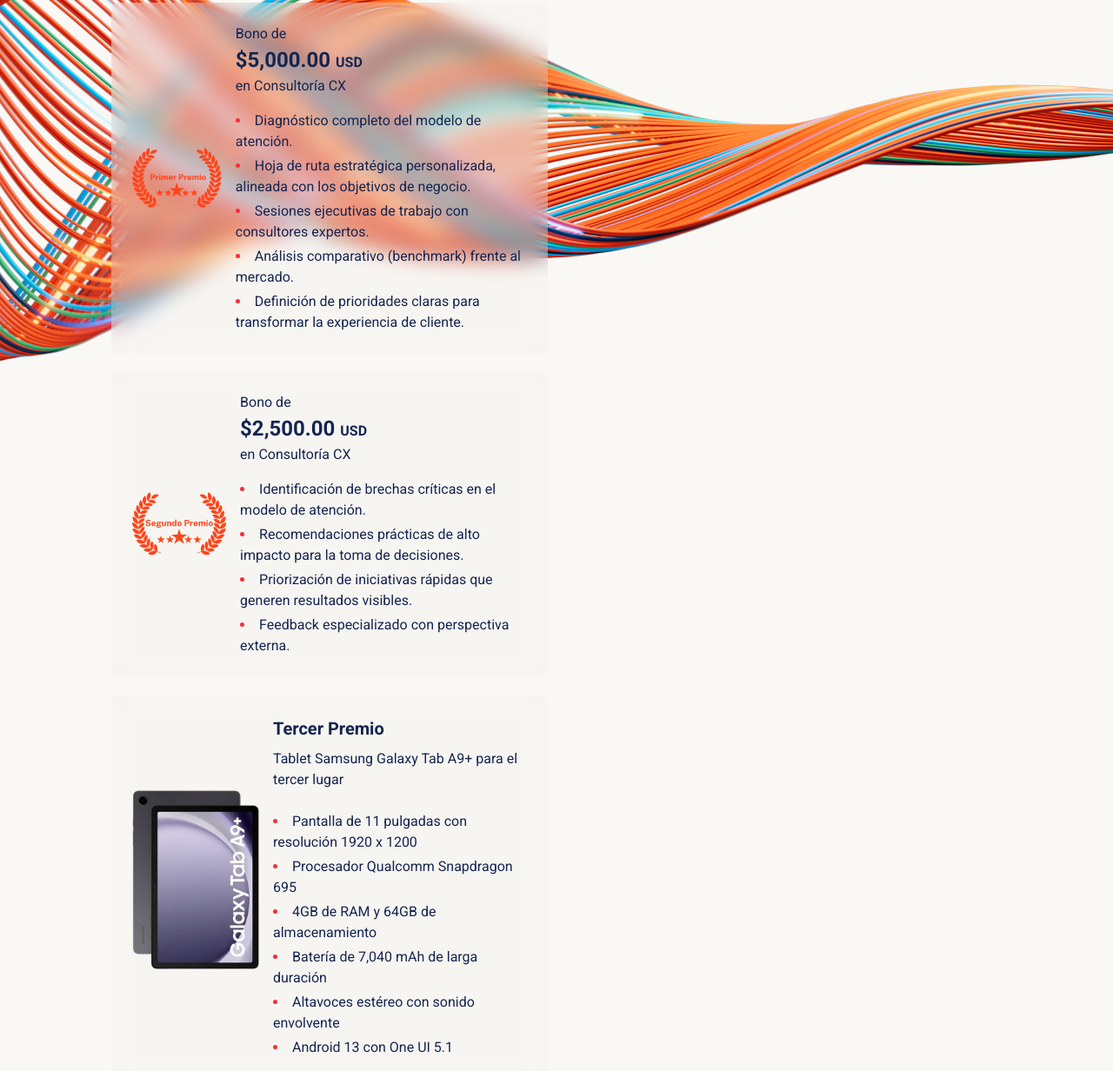
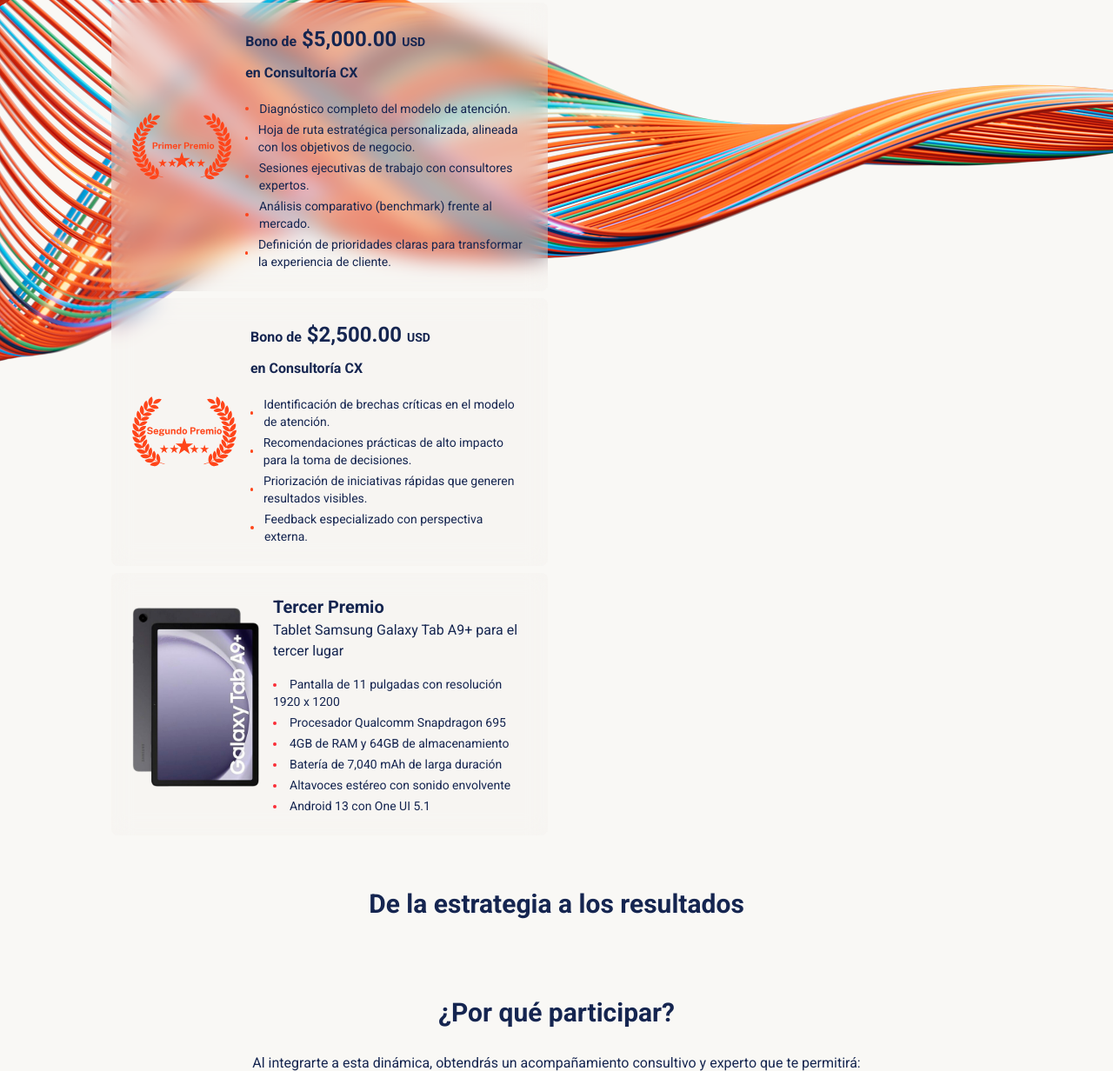
Before and after one commit to ajamdev/innovaLatam2025, an Astro site: page / in a window 1280 px wide. Shown: the part 466-1698 px from the top of the page at 87% size. Built offline with nearby package versions, Linux system fonts and the light colour scheme; Astro itself is replaced by a stand-in of ours; a script that the page names is missing.

Commit message:
fix: ajustando listas

```diff
--- a/src/pages/index.astro
+++ b/src/pages/index.astro
@@ -107,30 +107,28 @@ import { CARDS } from "@/lib/consts/card";
           </p>
         </div>
         <div class="grid grid-cols-1 md:grid-cols-2 gap-5">
-          <div class="grid grid-cols-1 items-center justify-center space-y-5">
+          <div class="grid grid-cols-1 items-center justify-center gap-2">
             {
               PREMIO.map(({ id, name, description, title, list, icon }) => (
                 <article class=" rounded-lg p-6 w-full backdrop-blur-md bg-nimbus-shade/30 flex flex-col items-center md:flex-row gap-4">
                   <icon.name class="size-44 fill-genesys-orange" />
                   <div>
-                    <div>
-                      <div>
-                        <span>Bono de</span>
-                        <h2 class="text-[clamp(var(--text-xl),5vw,var(--text-2xl))] font-bold">
+                    <h2 class="text-[clamp(var(--text-xl),5vw,var(--text-2xl))] font-bold text-balance ">
+                      <span class="text-base">Bono de</span>
+                      <span class="after:content-['USD']  inline-block after:text-sm">
                         {title?.toLocaleString("en-US", {
                           style: "currency",
                           currency: "USD",
                         })}
-                          <span class="text-[clamp(var(--text-sm),4vw,var(--text-base))]">
-                            USD
                       </span>
+                      <span class="text-base">en Consultoría CX</span>
                     </h2>
-                        <span>en Consultoría CX</span>
-                      </div>
-                    </div>
-                    <ul class="list-disc list-inside mt-4 space-y-1 marker:text-red-500 marker:font-bold">
+                    <ul class="list-inside mt-4 space-y-1  text-sm ">
                       {list.map((item) => (
-                        <li>{item}</li>
+                        <li class="flex items-center space-x-3">
+                          <div class="size-1 rounded-full bg-genesys-orange"></div>
+                          <span>{item}</span>
+                        </li>
                       ))}
                     </ul>
                   </div>
@@ -147,7 +145,7 @@ import { CARDS } from "@/lib/consts/card";
                   class="h-32 w-auto md:w-full md:h-full"
                 />
               </div>
-              <div class="w-full flex flex-col space-y-2">
+              <div class="w-full flex flex-col">
                 <h2
                   class="text-[clamp(var(--text-lg),5vw,var(--text-xl))] font-bold"
                 >
@@ -156,7 +154,7 @@ import { CARDS } from "@/lib/consts/card";
                 <p>Tablet Samsung Galaxy Tab A9+ para el tercer lugar</p>
 
                 <ul
-                  class="list-disc list-inside mt-4 space-y-1 marker:text-red-500 marker:font-bold"
+                  class="list-disc list-inside mt-4 space-y-1 marker:text-red-500 marker:font-bold text-sm"
                 >
                   <li>Pantalla de 11 pulgadas con resolución 1920 x 1200</li>
                   <li>Procesador Qualcomm Snapdragon 695</li>
```
Lines whose indentation alone changed are shown as unchanged.
